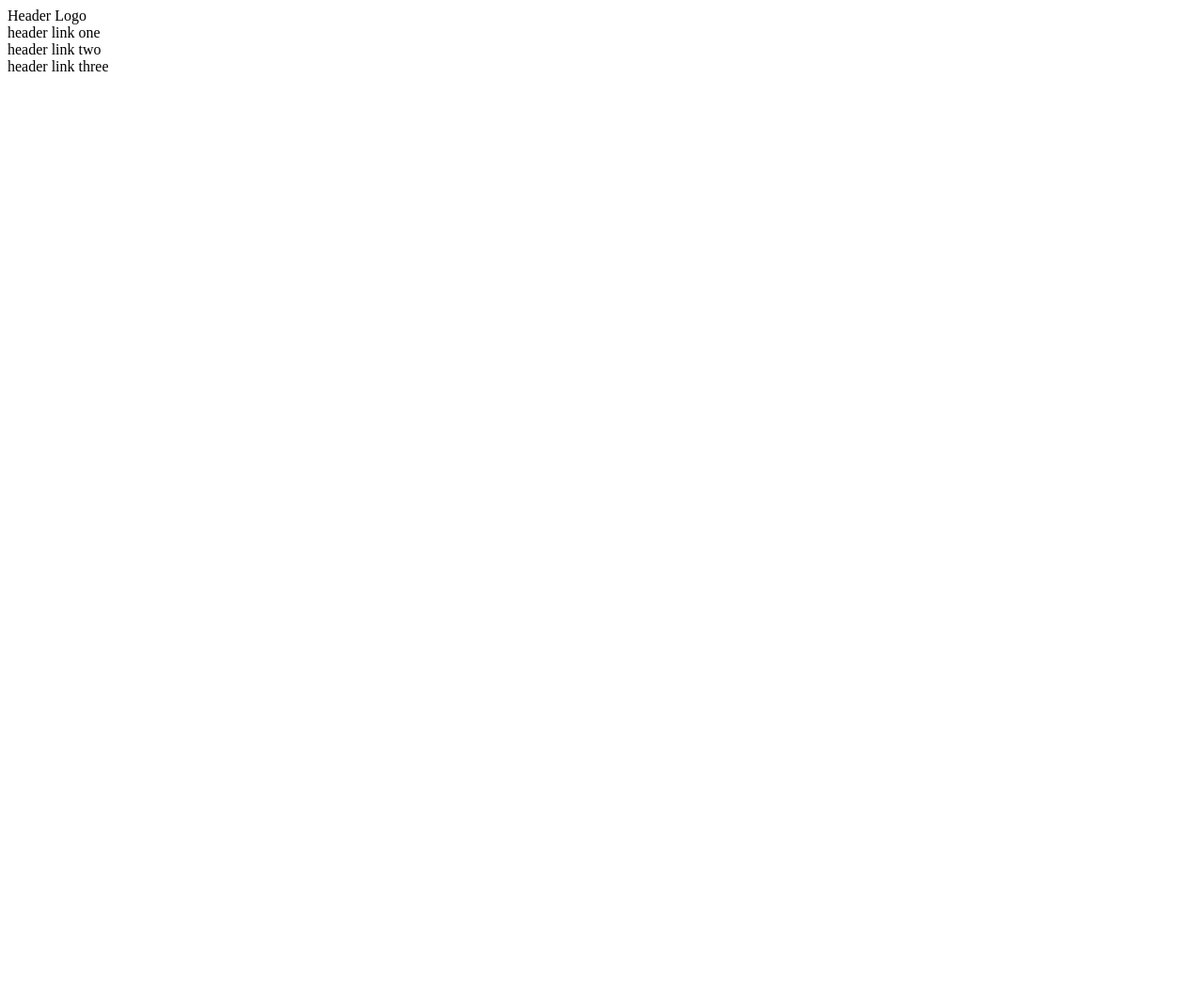
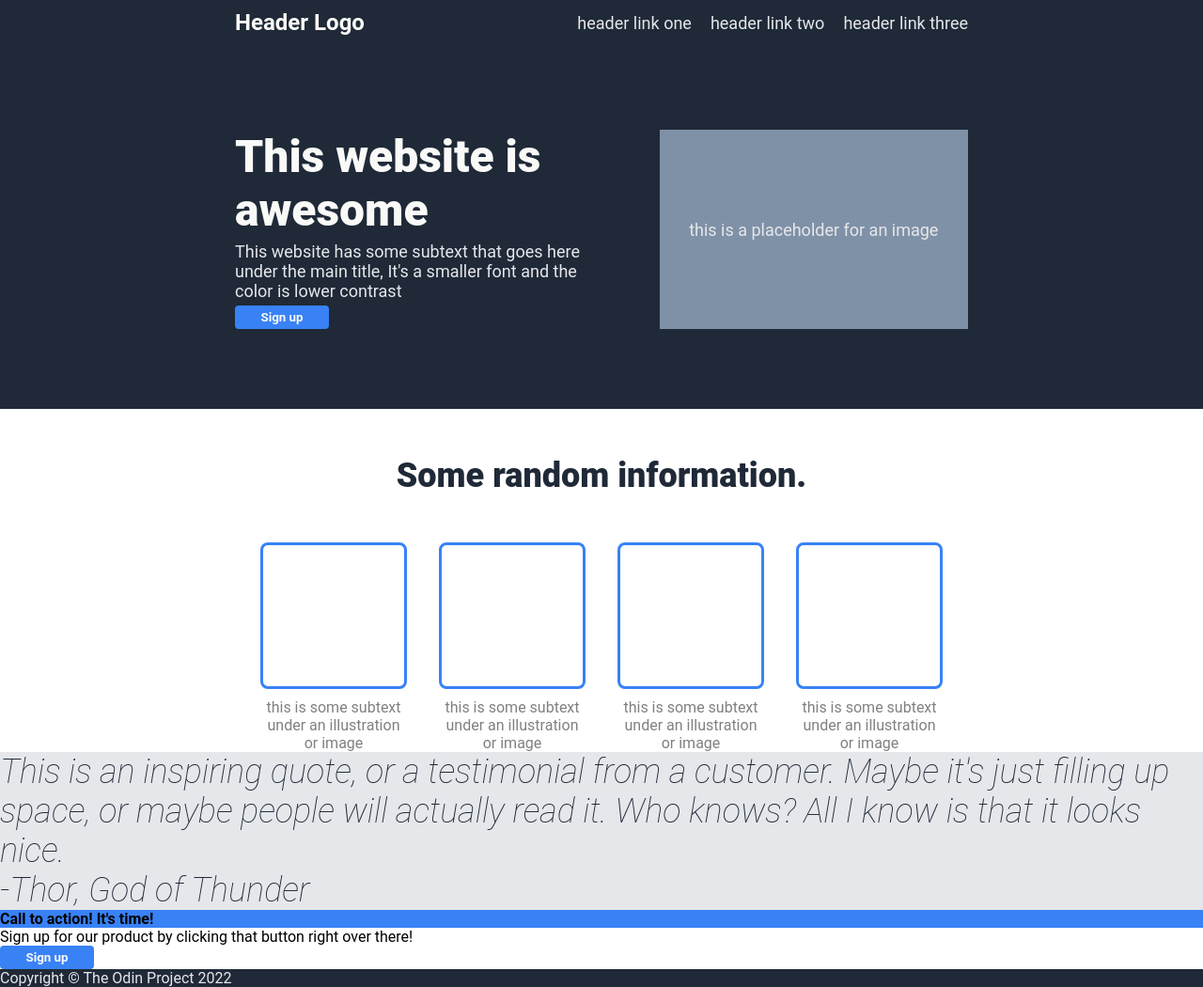
Before and after one commit to mateuszschmidt/landing-page, a plain HTML site: page index.html in a window 1280 px wide. Shown: the whole page at 94% size. Before the commit the page ends 800 px from the top, so only its background shows below. Drawn offline with Linux system fonts and the light colour scheme.

Commit message:
Progress the website

```diff
--- a/index.html
+++ b/index.html
@@ -4,13 +4,68 @@
     <meta charset="UTF-8">
     <meta http-equiv="X-UA-Compatible" content="IE=edge">
     <meta name="viewport" content="width=device-width, initial-scale=1.0">
-    <title>Document</title>
+    <title>Landing page</title>
     <link rel="stylesheet" href="./style.css">
 </head>
 <body>
-    <div>Header Logo</div>
-    <div>header link one</div>
-    <div>header link two</div>
-    <div>header link three</div>
+    <div class="hero">
+        <div class="header">
+            <div class="header-logo">
+                Header Logo
+            </div>
+            <div class="header-links">
+                <a href="">header link one</a>
+                <a href="">header link two</a>
+                <a href="">header link three</a>
+            </div>
+        </div>
+        <div class="main">
+        <div class="main-left">
+        <div class="hero-main">
+            This website is awesome
+        </div>
+        <div class="hero-secondary">
+            <p>This website has some subtext that goes here under the main title, It's a smaller font and the color is lower contrast</p>
+        </div>
+        <button>Sign up</button>
+        </div>
+        <div class="placeholder">this is a placeholder for an image</div>
+        </div>
+    </div>
+    <div class="second">
+    <div class="information">
+        Some random information.
+    </div>
+    <div class="images">
+    <div class="image">
+    <div class="placeholder2"></div>
+    <p>this is some subtext under an illustration or image</p>
+    </div>
+    <div class="image">
+    <div class="placeholder2"></div>
+    <p>this is some subtext under an illustration or image</p>
+    </div>
+    <div class="image">
+    <div class="placeholder2"></div>
+    <p>this is some subtext under an illustration or image</p>
+    </div>
+    <div class="image">
+    <div class="placeholder2"></div>
+    <p>this is some subtext under an illustration or image</p>
+    </div>
+    </div>
+</div>
+    <div class="quote">
+        <p>This is an inspiring quote, or a testimonial from a customer. Maybe it's just filling up space, or maybe people will actually read it. Who knows? All I know is that it looks nice.</p>
+        <p>-Thor, God of Thunder</p>
+    </div>
+    <div class="call">
+        <h4>Call to action! It's time!</h4>
+    </div>
+    <p>Sign up for our product by clicking that button right over there!</p>
+    <button>Sign up</button>
+    <div class="footer">
+        <p>Copyright © The Odin Project 2022</p>
+    </div>
 </body>
 </html>
--- a/style.css
+++ b/style.css
@@ -0,0 +1,159 @@
+*{
+    margin: 0;
+    padding: 0;
+    font-family: "roboto", sans-serif;
+}
+
+.body {
+    display: flex;
+    flex-direction: column;
+}
+
+.hero,
+.footer {
+    background-color: #1F2937;
+}
+
+.hero {
+    padding-left: 250px;
+    padding-right: 250px;
+    padding-top: 10px;
+    padding-bottom: 10px;
+}
+
+.header {
+    display: flex;
+    justify-content: space-between;
+    margin-bottom: 100px;
+}
+
+.header-logo {
+    font-size: 24px;
+    color: #F9FAF8;
+    font-weight: 700;
+}
+
+.header-links {
+    display: flex;
+    align-items: center;
+    gap: 20px;
+    color: #E5E7EB;
+}
+
+a {
+    text-decoration: none;
+    font-size: 18px;
+    color: #E5E7EB;
+}
+
+.main {
+    display: flex;
+    justify-content: space-between;
+    gap: 75px;
+    margin-bottom: 75px;
+}
+
+.main-left {
+    display: flex;
+    flex-direction: column;
+    gap: 5px;
+}
+
+.hero-main {
+    font-size: 48px;
+    font-weight: 900;
+    color: #F9FAF8;
+    display: flex;
+}
+
+.hero-secondary {
+    font-size: 18px;
+    color: #E5E7EB;
+}
+
+.second {
+    display: flex;
+    flex-direction: column;
+    padding-left: 300px;
+    padding-right: 300px;
+    align-items: center;
+
+}
+
+.information {
+    font-size: 36px;
+    font-weight: 900;
+    color: #1F2937;
+    display: flex;
+    justify-content: center;
+    margin-top: 50px;
+    margin-bottom: 50px;
+}
+
+.images {
+    display: flex;
+    gap: 40px;
+}
+
+.image {
+    display:flex;
+    flex-direction: column;
+    justify-content: center;
+    align-items: center;
+    text-align: center;
+    gap: 10px;
+    width: 150px;
+    color: gray;
+}
+
+button {
+    background-color: #3882f6;
+    color: #F9FAF8;
+    border-style: none;
+    width: 100px;
+    padding: 5px;
+    font-weight: bold;
+    border-radius: 4px;
+}
+
+.quote {
+    background-color: #E5E7EB;
+    font-size: 36px;
+    font-weight: 100;
+    color: #1F2937;
+    font-style: italic;
+}
+
+.quoted {
+
+}
+
+
+
+.call {
+    background-color: #3882f6;
+}
+
+.footer {
+    color: #E5E7EB;
+}
+
+.placeholder {
+    display: flex;
+    background-color: rgb(127, 145, 166);
+    align-items: center;
+    justify-content: center;
+    text-align: center;
+    width: 800px;
+    color: #E5E7EB;
+    font-size: large;
+}
+
+.placeholder2 {
+    border: #3882f6;
+    height: 150px;
+    width: 150px;
+    border-style: solid;
+    border-radius: 8px;
+    border-width: medium;
+}
```
Also changed, not shown: odin-project.png (added), placeholder.png (added).
